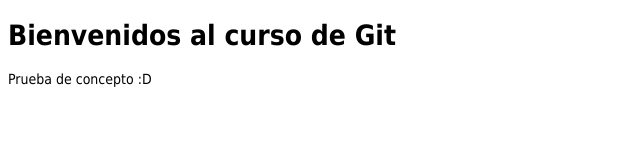
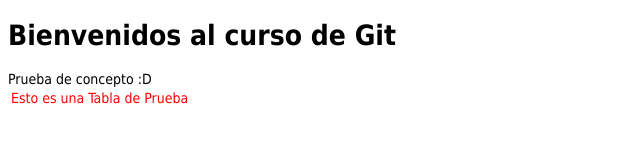
Before and after one commit to configbug/Git, a plain HTML site: page index.html in a window 1280 px wide. Shown: the whole page, without its empty margins (0-640 px from the left). Drawn offline with Linux system fonts and the light colour scheme.

Commit message:
Grandes Cambios Multiples para index.html y styles.css

```diff
--- a/index.html
+++ b/index.html
@@ -7,5 +7,6 @@
 <body>
 <h1>Bienvenidos al curso de Git</h1>
 <div>Prueba de concepto :D</div>
+<table><tr><td>Esto es una Tabla de Prueba</td></tr></table>
 </body>
 </html>
--- a/styles.css
+++ b/styles.css
@@ -1,2 +1,3 @@
 body{font-family: Tahoma;
 font-size: 14px}
+table{width: 100%;color: red}
```
